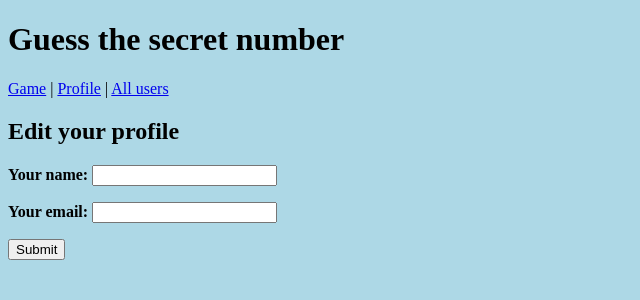
After one commit to MerisCulic/Guess_the_number, a Flask app: template templates/profile_edit.html in a window 1280 px wide. The commit adds this page. Shown: the top 300 px of the page, without its empty margins (0-640 px from the left). Run offline with Flask 2, Linux system fonts and the light colour scheme; the template is opened without the code that fills it, so the values that code supplies are empty.

Commit message:
Add profile page, edit and delete profile page options, list of all users

```diff
--- a/main.py
+++ b/main.py
@@ -80,5 +80,74 @@ def result():
     return render_template("result.html", message=message)
 
 
+@app.route("/profile", methods=["GET"])
+def profile():
+    session_token = request.cookies.get("session_token")
+
+    user = db.query(User).filter_by(session_token=session_token).first()
+
+    if user:
+        return render_template("profile.html", user=user)
+    else:
+        return redirect(url_for('index'))
+
+
+@app.route("/profile/edit", methods=["GET", "POST"])
+def profile_edit():
+    session_token = request.cookies.get("session_token")
+
+    user = db.query(User).filter_by(session_token=session_token).first()
+
+    if request.method == "GET":
+        if user:
+            return render_template("profile_edit.html", user=user)
+        else:
+            return redirect(url_for('index'))
+    elif request.method == "POST":
+        name = request.form.get("profile-name")
+        email = request.form.get("profile-email")
+
+        user.name = name
+        user.email = email
+
+        db.add(user)
+        db.commit()
+
+        return redirect(url_for('profile'))
+
+
+@app.route("/profile/delete", methods=["GET", "POST"])
+def profile_delete():
+
+    session_token = request.cookies.get("session_token")
+
+    user = db.query(User).filter_by(session_token=session_token).first()
+
+    if request.method == "GET":
+        if user:
+            return render_template("profile_delete.html", user=user)
+        else:
+            return redirect(url_for('index'))
+    elif request.method == "POST":
+        db.delete(user)
+        db.commit()
+
+        return redirect(url_for('index'))
+
+
+@app.route("/users", methods=["GET"])
+def all_users():
+    users = db.query(User).all()
+
+    return render_template("users.html", users=users)
+
+
+@app.route("/user/<user_id>", methods=["GET"])
+def user_details(user_id):
+    user = db.query(User).get(int(user_id))
+
+    return render_template("user_details.html", user=user)
+
+
 if __name__ == '__main__':
     app.run()
--- a/templates/base.html
+++ b/templates/base.html
@@ -10,6 +10,10 @@
     <body>
         <h1>Guess the secret number</h1>
 
+        <p>
+            <a href="/">Game</a> | <a href="/profile">Profile</a> | <a href="/users">All users</a>
+        </p>
+
         {% block content %}
         {% endblock content %}
     </body>
--- /dev/null
+++ b/templates/profile_edit.html
@@ -0,0 +1,20 @@
+{% extends "base.html" %}
+
+{% block title %}Edit Profile{% endblock title %}
+
+{% block content %}
+<h2>Edit your profile</h2>
+
+<form method="post">
+    <p>
+        <strong>Your name:</strong>
+        <input type="text" name="profile-name" value="{{ user.name }}">
+    </p>
+    <p>
+        <strong>Your email:</strong>
+        <input type="email" name="profile-email" value="{{ user.email }}">
+    </p>
+
+    <button>Submit</button>
+</form>
+{% endblock content %}
```
Also changed, not shown: templates/profile.html (added, +10 -0 lines), templates/profile_delete.html (added, +13 -0 lines), templates/user_details.html (added, +9 -0 lines), templates/users.html (added, +14 -0 lines).
